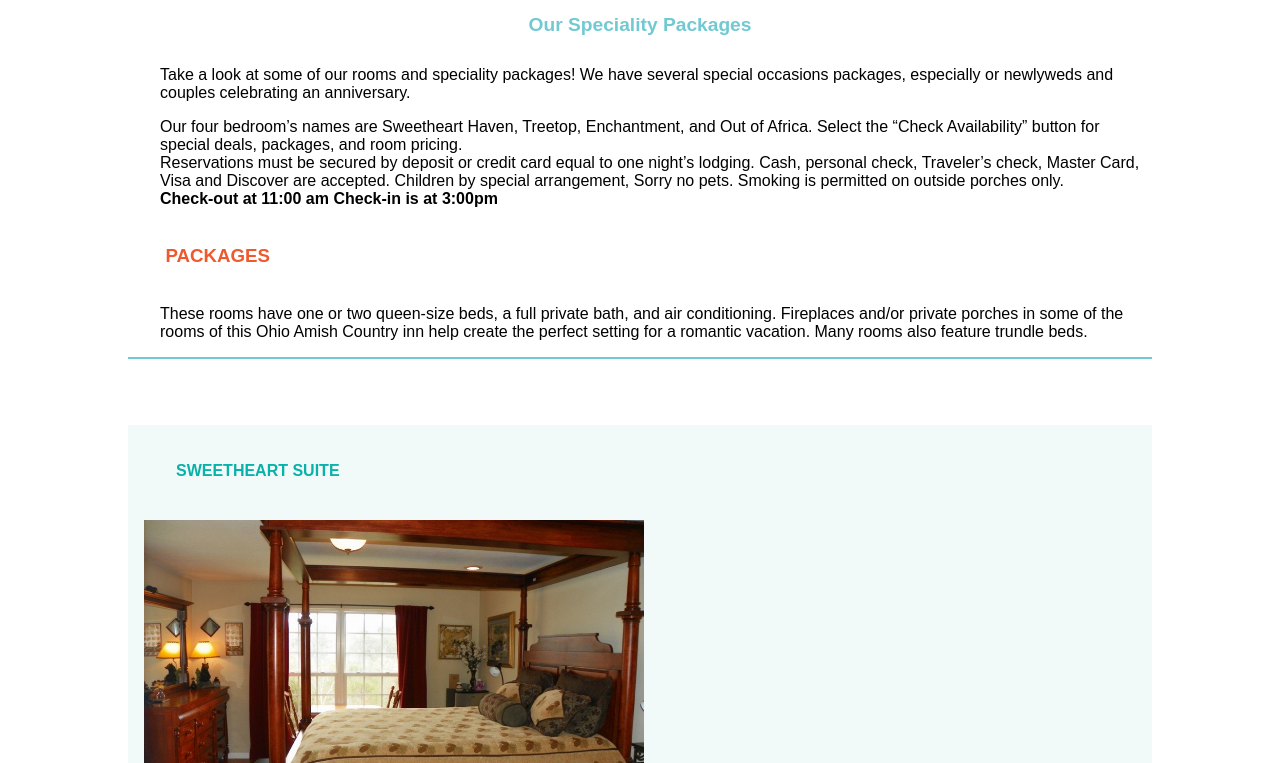
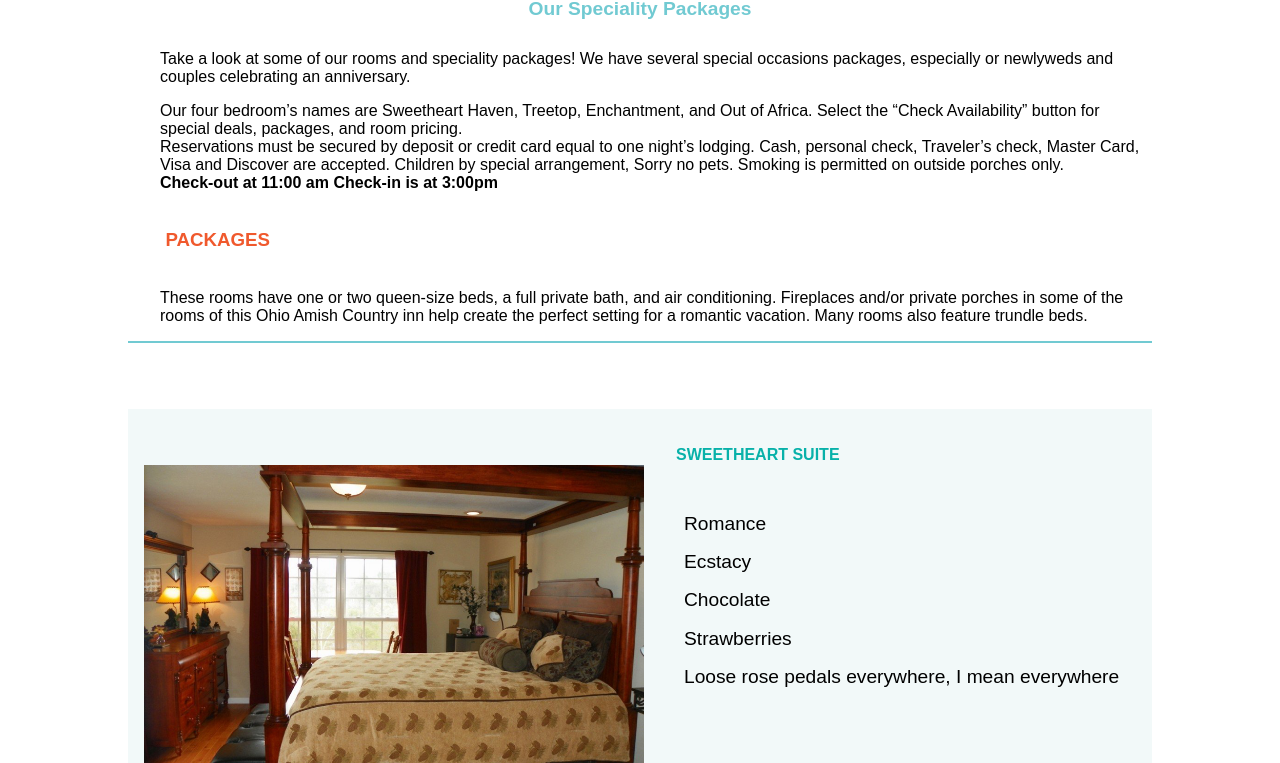
Before and after one commit to KentStateWeb/s2017-bedandbreakfast8_spring2017, a plain HTML site: page Prototype/rooms.html in a window 1280 px wide. Shown: the part 189-952 px from the top of the page. Drawn offline with nearby package versions, Linux system fonts and the light colour scheme; a web font is replaced by a local one.

Commit message:
sync
sass

```diff
--- a/Prototype/rooms.html
+++ b/Prototype/rooms.html
@@ -63,8 +63,20 @@ setting for a romantic vacation. Many rooms also feature trundle beds.</p>
 </div>
 <br>
 
-<div class="sweet"><h4>Sweetheart Suite</h4>
-<img src="images/rooms/sweetheart.png" alt="sweetheart suite photo"/>
+<div class="sweet">
+<div class="sweetpic"><img src="images/rooms/sweetheart.png" alt="sweetheart suite photo"/>
+</div>
+<div class="sweet_info">
+  <h4>Sweetheart Suite</h4>
+  <ul class="info">
+  <li>Romance</li>
+  <li>Ecstacy</li>
+  <li>Chocolate</li>
+  <li>Strawberries</li>
+  <li>Loose rose pedals everywhere, I mean everywhere</li>
+</ul>
+</div>
+</div>
 <a class="btn" href="#">Sweetheart Suite</a>
 <div class="modal" tabindex="-1">
     <div class="overlay" aria-hidden="true"></div>
--- a/Prototype/style.css
+++ b/Prototype/style.css
@@ -499,6 +499,16 @@ list-style-type: none;
    margin-left: 2em;
    max-width: 990px;
  }
+ .info {
+
+   text-decoration: none;
+   list-style-type: none;
+   font-size: 1.2em;
+   line-height: 2em;
+   justify-content: space-between;
+   display: inline-block;
+}
+
 .package {
 border-bottom: 1.2px solid #71cad2;
 
@@ -510,8 +520,18 @@ border-bottom: 1.2px solid #71cad2;
  }
  .sweet {
    margin-top: 3em;
+   display: flex;
  }
-   )
+ .sweetpic {
+   display: flex;
+   max-width: 100%;
+ }
+ .sweet_info {
+
+}
+
+
+
 @media screen and (max-width: 600px) {
    .main-menu {
      display: inline;
@@ -532,12 +552,14 @@ border-bottom: 1.2px solid #71cad2;
    h3 {
      font-size: 1em;
    }
- }
+
    nav li {
      padding: 1em 1em 0 0;
    }
    nav li:hover {
      text-decoration: underline;
    }
-
+  footer {
+    display: none;
   }
+}
```
Lines whose indentation alone changed are shown as unchanged.
